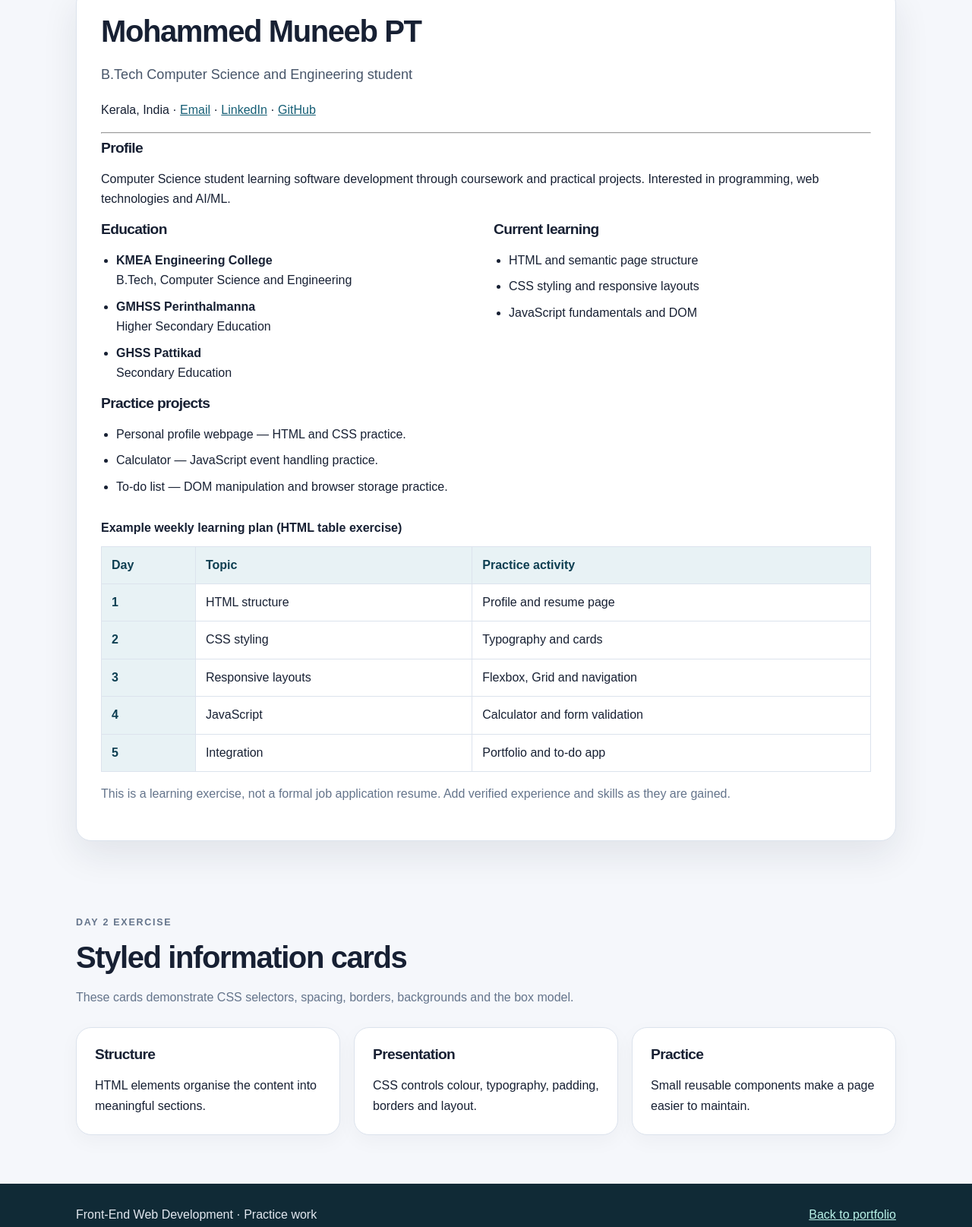
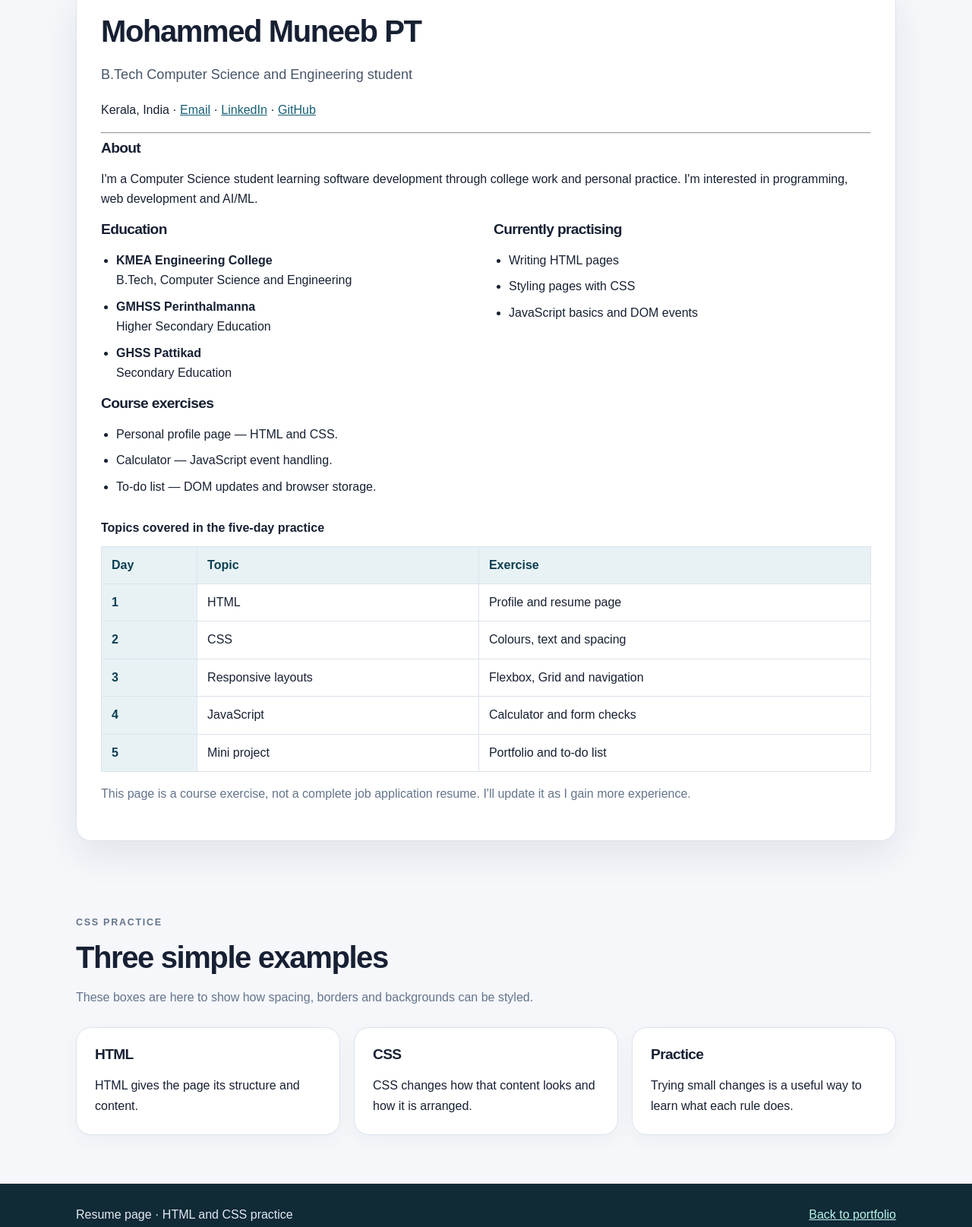
Before and after one commit to Muneeb-PT/add-on_class_profile, a plain HTML site: page resume.html in a window 1280 px wide. Shown: the part 389-2004 px from the top of the page at 76% size. Drawn offline with Linux system fonts and the light colour scheme.

Commit message:
Simplify resume exercise wording

```diff
--- a/resume.html
+++ b/resume.html
@@ -3,51 +3,51 @@
 <head>
   <meta charset="UTF-8">
   <meta name="viewport" content="width=device-width, initial-scale=1.0">
-  <meta name="description" content="A beginner resume webpage built with semantic HTML and CSS.">
-  <title>Resume Practice | Front-End Training</title>
+  <meta name="description" content="Resume page created as an HTML and CSS exercise.">
+  <title>Resume | Mohammed Muneeb PT</title>
   <link rel="stylesheet" href="styles.css">
   <script src="script.js" defer></script>
 </head>
 <body>
 <header class="site-header"><div class="container nav-wrap">
-  <a class="brand" href="index.html">Muneeb<span aria-hidden="true">.</span></a>
-  <button class="menu-toggle" aria-expanded="false" aria-controls="main-nav">Menu</button>
+  <a class="brand" href="index.html">Muneeb</a>
+  <button class="menu-toggle" type="button" aria-expanded="false" aria-controls="main-nav">Menu</button>
   <nav class="nav-links" id="main-nav" aria-label="Main navigation">
     <a href="index.html">Portfolio</a><a href="resume.html" aria-current="page">Resume</a><a href="calculator.html">Calculator</a><a href="todo.html">To-Do</a>
   </nav>
 </div></header>
 <main class="container">
-  <section class="page-intro"><p class="eyebrow">Day 1 · HTML / Day 2 · CSS</p><h1>Resume Practice Page</h1><p class="lead">A simple resume-style document using semantic HTML, typography, spacing, colours and reusable cards.</p></section>
+  <section class="page-intro"><p class="eyebrow">HTML and CSS exercise</p><h1>Resume</h1><p class="lead">A resume-style page I made to practise arranging information with HTML and styling it with CSS.</p></section>
   <section class="panel">
     <h2>Mohammed Muneeb PT</h2>
     <p class="lead">B.Tech Computer Science and Engineering student</p>
     <p>Kerala, India · <a href="mailto:mohammedmuneebptcsa@gmail.com">Email</a> · <a href="https://www.linkedin.com/in/mohammed-muneeb-pt/" target="_blank" rel="noopener noreferrer">LinkedIn</a> · <a href="https://github.com/Muneeb-PT" target="_blank" rel="noopener noreferrer">GitHub</a></p>
     <hr>
-    <h3>Profile</h3><p>Computer Science student learning software development through coursework and practical projects. Interested in programming, web technologies and AI/ML.</p>
+    <h3>About</h3><p>I'm a Computer Science student learning software development through college work and personal practice. I'm interested in programming, web development and AI/ML.</p>
     <div class="two-col">
       <section><h3>Education</h3><ul class="info-list"><li><strong>KMEA Engineering College</strong><br>B.Tech, Computer Science and Engineering</li><li><strong>GMHSS Perinthalmanna</strong><br>Higher Secondary Education</li><li><strong>GHSS Pattikad</strong><br>Secondary Education</li></ul></section>
-      <section><h3>Current learning</h3><ul class="info-list"><li>HTML and semantic page structure</li><li>CSS styling and responsive layouts</li><li>JavaScript fundamentals and DOM</li></ul></section>
+      <section><h3>Currently practising</h3><ul class="info-list"><li>Writing HTML pages</li><li>Styling pages with CSS</li><li>JavaScript basics and DOM events</li></ul></section>
     </div>
-    <h3>Practice projects</h3>
-    <ul class="info-list"><li>Personal profile webpage — HTML and CSS practice.</li><li>Calculator — JavaScript event handling practice.</li><li>To-do list — DOM manipulation and browser storage practice.</li></ul>
+    <h3>Course exercises</h3>
+    <ul class="info-list"><li>Personal profile page — HTML and CSS.</li><li>Calculator — JavaScript event handling.</li><li>To-do list — DOM updates and browser storage.</li></ul>
     <div class="table-wrap">
       <table>
-        <caption>Example weekly learning plan (HTML table exercise)</caption>
-        <thead><tr><th scope="col">Day</th><th scope="col">Topic</th><th scope="col">Practice activity</th></tr></thead>
+        <caption>Topics covered in the five-day practice</caption>
+        <thead><tr><th scope="col">Day</th><th scope="col">Topic</th><th scope="col">Exercise</th></tr></thead>
         <tbody>
-          <tr><th scope="row">1</th><td>HTML structure</td><td>Profile and resume page</td></tr>
-          <tr><th scope="row">2</th><td>CSS styling</td><td>Typography and cards</td></tr>
+          <tr><th scope="row">1</th><td>HTML</td><td>Profile and resume page</td></tr>
+          <tr><th scope="row">2</th><td>CSS</td><td>Colours, text and spacing</td></tr>
           <tr><th scope="row">3</th><td>Responsive layouts</td><td>Flexbox, Grid and navigation</td></tr>
-          <tr><th scope="row">4</th><td>JavaScript</td><td>Calculator and form validation</td></tr>
-          <tr><th scope="row">5</th><td>Integration</td><td>Portfolio and to-do app</td></tr>
+          <tr><th scope="row">4</th><td>JavaScript</td><td>Calculator and form checks</td></tr>
+          <tr><th scope="row">5</th><td>Mini project</td><td>Portfolio and to-do list</td></tr>
         </tbody>
       </table>
     </div>
-    <p class="muted">This is a learning exercise, not a formal job application resume. Add verified experience and skills as they are gained.</p>
+    <p class="muted">This page is a course exercise, not a complete job application resume. I'll update it as I gain more experience.</p>
   </section>
-  <section class="section"><div class="section-head"><p class="eyebrow">Day 2 exercise</p><h2>Styled information cards</h2><p>These cards demonstrate CSS selectors, spacing, borders, backgrounds and the box model.</p></div>
-    <div class="grid"><article class="card"><h3>Structure</h3><p>HTML elements organise the content into meaningful sections.</p></article><article class="card"><h3>Presentation</h3><p>CSS controls colour, typography, padding, borders and layout.</p></article><article class="card"><h3>Practice</h3><p>Small reusable components make a page easier to maintain.</p></article></div>
+  <section class="section"><div class="section-head"><p class="eyebrow">CSS practice</p><h2>Three simple examples</h2><p>These boxes are here to show how spacing, borders and backgrounds can be styled.</p></div>
+    <div class="grid"><article class="card"><h3>HTML</h3><p>HTML gives the page its structure and content.</p></article><article class="card"><h3>CSS</h3><p>CSS changes how that content looks and how it is arranged.</p></article><article class="card"><h3>Practice</h3><p>Trying small changes is a useful way to learn what each rule does.</p></article></div>
   </section>
 </main>
-<footer><div class="container footer-row"><span>Front-End Web Development · Practice work</span><a href="index.html">Back to portfolio</a></div></footer>
+<footer><div class="container footer-row"><span>Resume page · HTML and CSS practice</span><a href="index.html">Back to portfolio</a></div></footer>
 </body></html>
```
